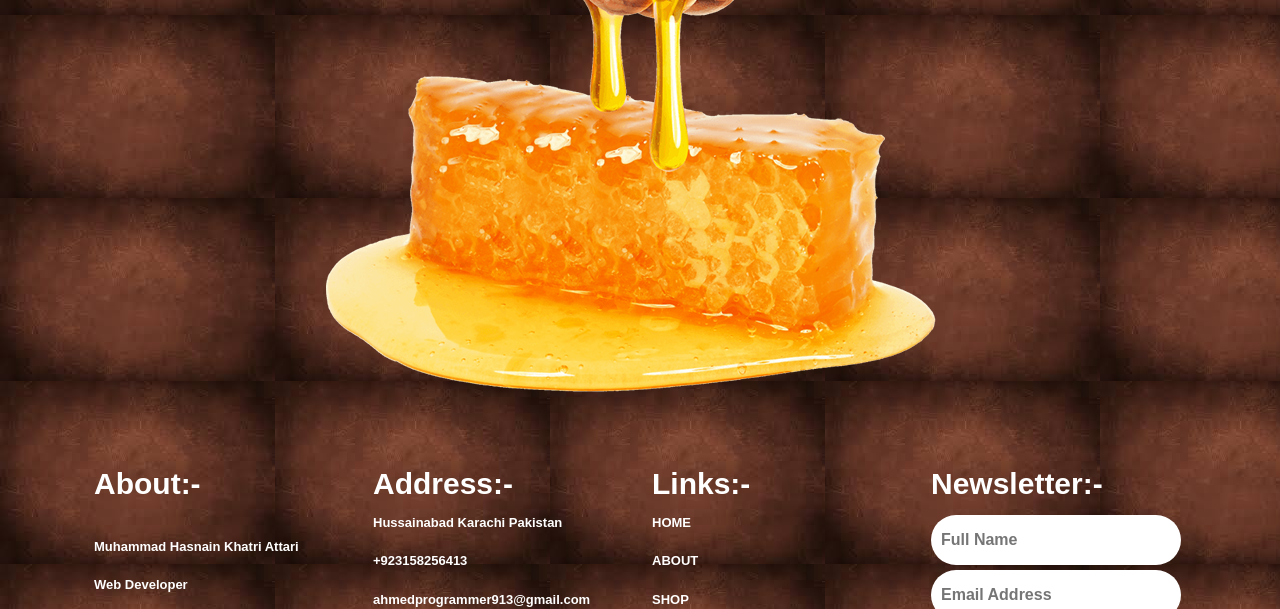
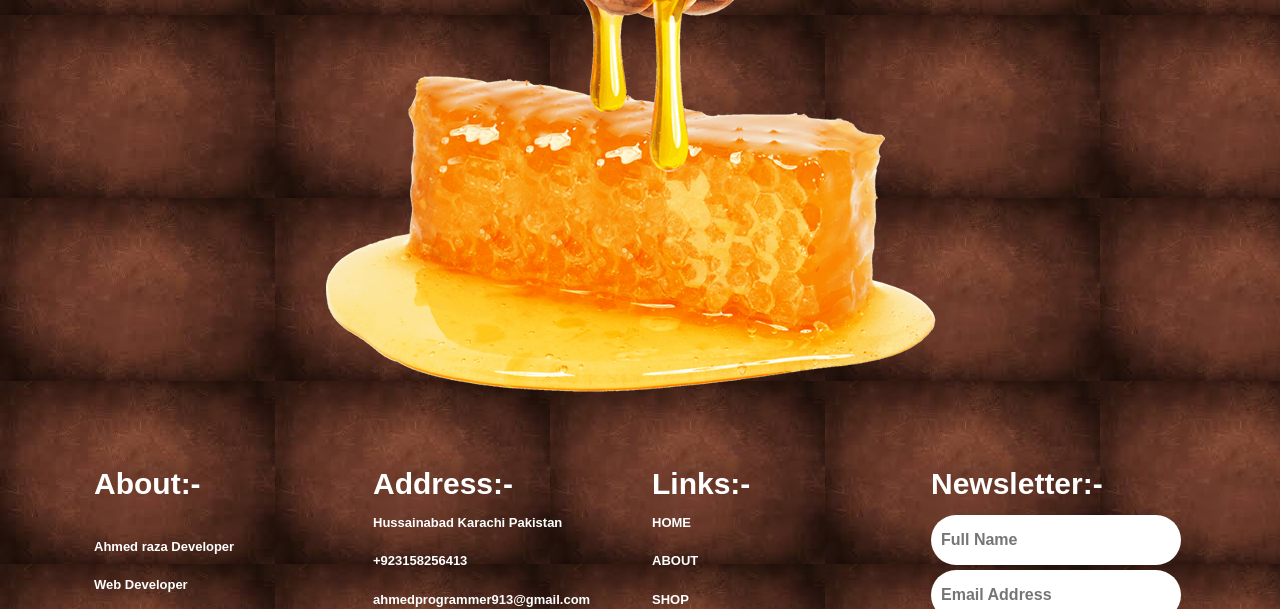
Before and after one commit to programmerahmed15/honey-web, a plain HTML site: page index.html in a window 1280 px wide. Shown: the part 2364-2973 px from the top of the page. Drawn offline with nearby package versions, Linux system fonts and the light colour scheme.

Commit message:
Update index.html

```diff
--- a/index.html
+++ b/index.html
@@ -167,7 +167,7 @@
                 <div class="row footer">
                     <div class="col-12 col-md-6 col-lg-3">
                         <h5>About:-</h5><br>
-                        <p>Muhammad Hasnain Khatri Attari</p><br>
+                        <p>Ahmed raza Developer</p><br>
                         <p>Web Developer</p>
                         <div class="iconbar d-flex">
                             <div>
```
